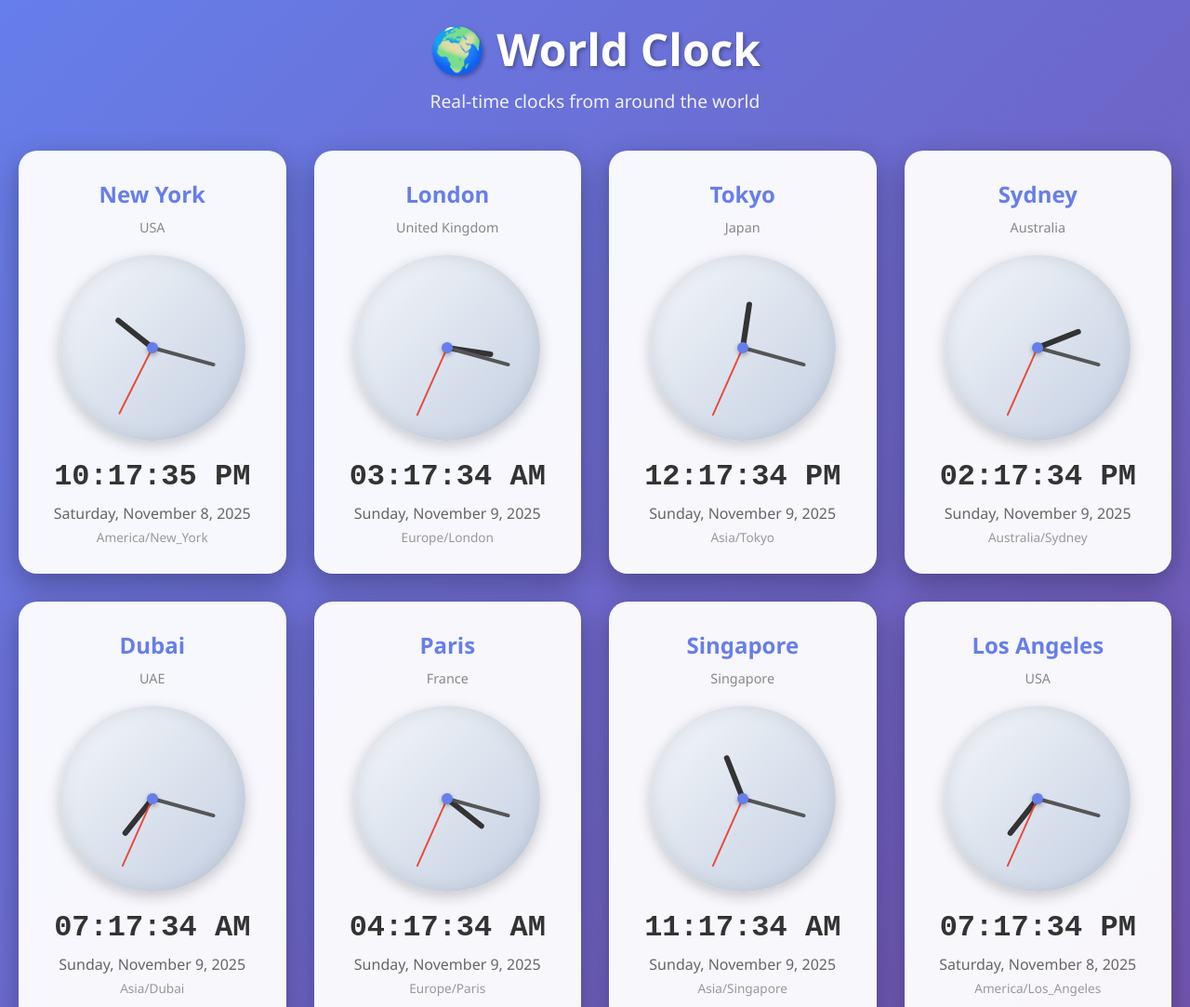
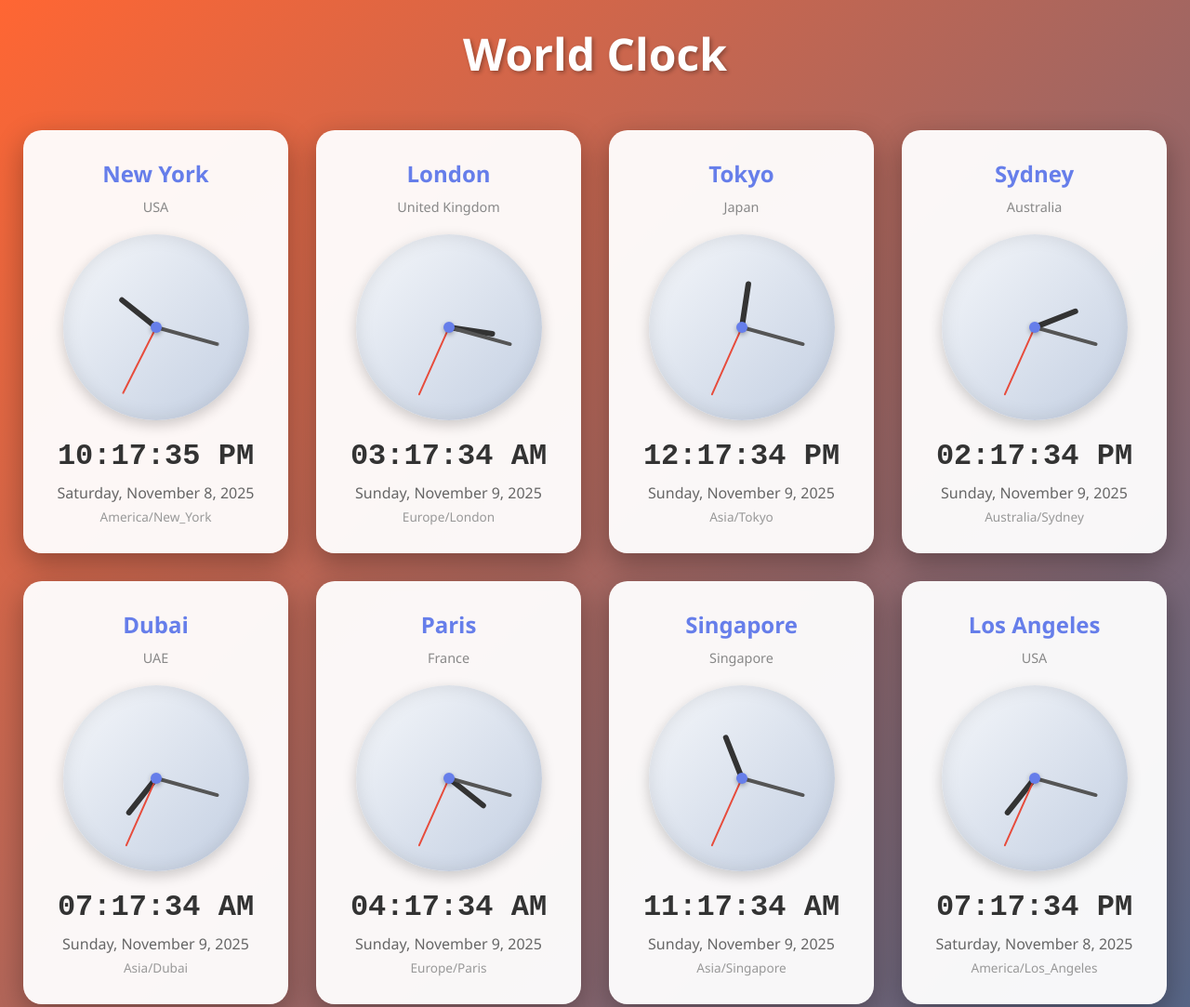
Before and after one commit to edelshaim/test, a plain HTML site: page index.html in a window 1280 px wide. Shown: the top 1083 px of the page at 93% size. Drawn offline with Linux system fonts and the light colour scheme.

Commit message:
Update index.html

```diff
--- a/index.html
+++ b/index.html
@@ -13,12 +13,12 @@
 
         body {
             font-family: 'Segoe UI', Tahoma, Geneva, Verdana, sans-serif;
-            background: linear-gradient(135deg, #667eea 0%, #764ba2 100%);
+            background: linear-gradient(135deg, #FF6633 0%, #336699 100%);
             min-height: 100vh;
             display: flex;
             flex-direction: column;
             align-items: center;
-            padding: 20px;
+            padding: 25px;
             overflow-x: hidden;
         }
 
@@ -226,15 +226,11 @@
 </head>
 <body>
     <div class="header">
-        <h1>🌍 World Clock</h1>
-        <p>Real-time clocks from around the world</p>
+        <h1>World Clock</h1>
     </div>
 
     <div class="clock-container" id="clockContainer"></div>
 
-    <div class="footer">
-        <p>Built with love ❤️ | All times update in real-time</p>
-    </div>
 
     <script>
         const cities = [
```
